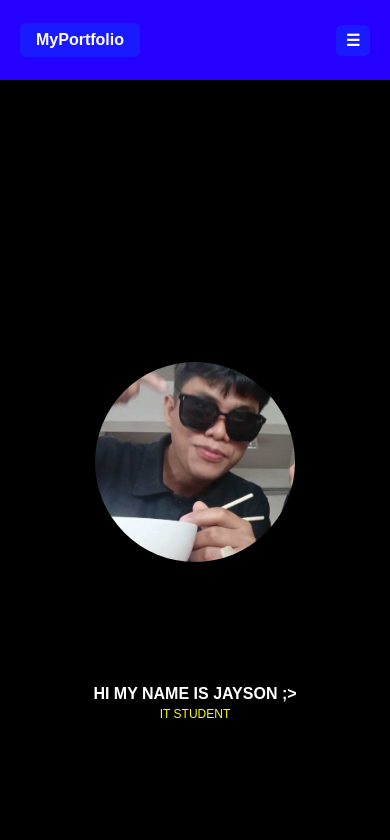
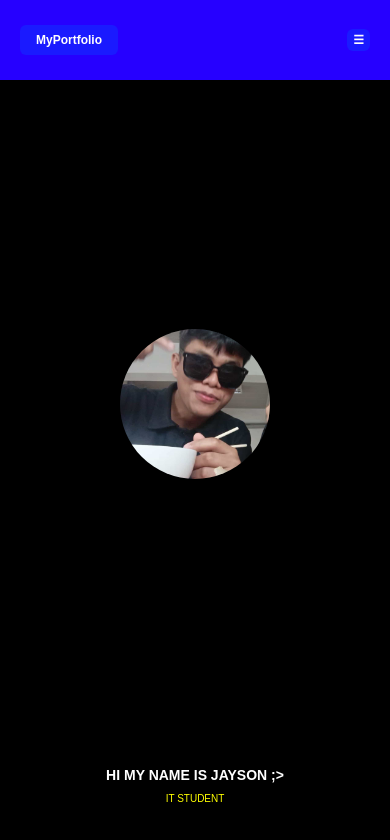
Before and after one commit to estrosasjayson8-prog/Estrosas-Info, a plain HTML site: page index.html in a window 390 px wide. Drawn offline with Linux system fonts and the light colour scheme.

Commit message:
Update style.css

```diff
--- a/style.css
+++ b/style.css
@@ -1,9 +1,9 @@
+/* Base styles (Desktop first) */
 * {
   margin: 0;
   padding: 0;
   box-sizing: border-box;
 }
-
 
 body {
   min-height: 100vh;
@@ -11,7 +11,6 @@ body {
   font-family: Arial, sans-serif;
   color: white;
 }
-
 
 .grid-container {
   display: grid;
@@ -23,7 +22,6 @@ body {
     "profile content";
   overflow: hidden;
 }
-
 
 .navbar {
   grid-area: navbar;
@@ -48,7 +46,6 @@ body {
   display: inline-block;
 }
 
-
 .menu-btn {
   display: none;
   background-color: #1a1aff;
@@ -67,12 +64,9 @@ body {
   color: black;
 }
 
-
 .navbar ul {
   display: flex;
   list-style: none;
-  padding: 0;
-  margin: 0;
 }
 
 .navbar ul li {
@@ -80,7 +74,6 @@ body {
   padding: 8px 16px;
   border-radius: 6px;
   background-color: #1a1aff;
-  display: inline-block;
   transition: background-color 0.4s ease, transform 0.4s ease, color 0.3s ease;
 }
 
@@ -100,26 +93,14 @@ body {
   text-decoration: none;
   font-size: 16px;
   transition: color 0.3s ease;
-  display: block;
-  user-select: none;
-  text-align: center;
 }
-
-.navbar ul li a:hover {
-  color: #ffdd57;
-  transition: transform 0.4s ease, background-color 0.4s ease;
-  padding: 6px 12px;
-  border-radius: 5px;
-}
-
 
 .profile {
   grid-area: profile;
   display: flex;
-  justify-content: right;
+  justify-content: center;
   align-items: center;
   padding: 20px;
-  height: 100%;
 }
 
 .profile img {
@@ -129,7 +110,6 @@ body {
   object-fit: cover;
 }
 
-
 .content {
   grid-area: content;
   display: flex;
@@ -138,7 +118,6 @@ body {
   align-items: center;
   text-align: center;
   padding: 40px;
-  height: 100%;
 }
 
 .content h1 {
@@ -152,173 +131,124 @@ body {
   font-size: 18px;
 }
 
+
+
+/* Tablet: 992px and below */
+@media (max-width: 992px) {
+  .profile img {
+    width: 260px;
+    height: 260px;
+  }
+  .content h1 {
+    font-size: 28px;
+  }
+  .content p {
+    font-size: 16px;
+  }
+}
+
+/* Medium Tablet: 860px and below */
+@media (max-width: 860px) {
+  .profile img {
+    width: 240px;
+    height: 240px;
+  }
+  .content h1 {
+    font-size: 25px;
+  }
+  .content p {
+    font-size: 15px;
+  }
+}
+
+/* Small Tablet: 768px */
 @media (max-width: 768px) {
   .grid-container {
     grid-template-columns: 1fr;
-    grid-template-rows: auto auto auto;
     grid-template-areas:
       "navbar"
       "profile"
       "content";
   }
 
-  .profile {
-    padding: 30px;
-  }
-
-  .content {
-    padding: 30px 20px;
-  }
-
   .navbar {
-    flex-direction: row;
-    justify-content: space-between;
-    align-items: center;
-    padding: 0 20px;
     height: 80px;
-    flex-wrap: nowrap;
-  }
-
-  .logo {
-    margin-bottom: 0;
-    text-align: left;
-    font-size: 18px;
-  }
-
- .content h1 {
-    font-size: 21px;
-    margin-bottom: 7px;
-  }
-
-  .content p {
-    font-size: 14px;
   }
 
   .menu-btn {
     display: block;
-    font-size: 18px;
-    padding: 8px 12px;
   }
 
   .navbar ul {
     display: none;
   }
+
+  .profile img {
+    width: 220px;
+    height: 220px;
+  }
+
+  .content h1 {
+    font-size: 21px;
+  }
+  .content p {
+    font-size: 14px;
+  }
 }
 
-
-@media (max-width: 668px) {
-  .grid-container {
-    grid-template-columns: 1fr;
-    grid-template-rows: auto auto auto;
-    grid-template-areas:
-      "navbar"
-      "profile"
-      "content";
+/* Mobile: 700px */
+@media (max-width: 700px) {
+  .profile img {
+    width: 200px;
+    height: 200px;
   }
 
-  .profile {
-  grid-area: profile;
-  display: flex;
-  justify-content: center;
-  align-items: center;
-  padding: 30px;
-  height: 100%;
-}
-
-  .profile img {
-  width: 250px;
-  height: 250px;
-  border-radius: 50%;
-  object-fit: cover;
-}
-  .content {
-    padding: 28px 18px;
-  }
-
-  .navbar {
-    flex-direction: row;
-    justify-content: space-between;
-    align-items: center;
-    padding: 0 18px;
-    height: 78px;
-    flex-wrap: nowrap;
-  }
-
-  .logo {
-    margin-bottom: 0;
-    text-align: left;
-    font-size: 16px;
-  }
-
- .content h1 {
+  .content h1 {
     font-size: 19px;
-    margin-bottom: 7px;
   }
 
   .content p {
-    font-size: 12px;
-  }
-
-  .menu-btn {
-    display: block;
-    font-size: 16px;
-    padding: 6px 10px;
-  }
-
-  .navbar ul {
-    display: none;
+    font-size: 13px;
   }
 }
 
-@media (max-width: 480px) {
-  .profile {
-    padding: 10px;
-    border-radius: 10%;
-    border-color: white;
-     align-items: right center;
+/* Small Mobile: 600px */
+@media (max-width: 600px) {
+  .profile img {
+    width: 180px;
+    height: 180px;
   }
-
-  .profile img {
-    width: 200px;
-    height: 200px;
-      border-radius: 50%;
-    border-color: white;
+  .logo {
+    font-size: 14px;
   }
-
-  .content {
-    padding: 0 10px;
-    margin-top: -50px;
-  }
-
   .content h1 {
     font-size: 16px;
-    margin-bottom: 4px;
   }
+  .content p {
+    font-size: 11px;
+  }
+  .menu-btn {
+    font-size: 14px;
+  }
+}
 
-  .content p {
+/* Extra Small: 480px */
+@media (max-width: 480px) {
+  .profile img {
+    width: 150px;
+    height: 150px;
+  }
+  .logo {
     font-size: 12px;
   }
-
-  .logo {
-    font-size: 16px;
+  .content h1 {
+    font-size: 14px;
   }
-
-  .navbar {
-    padding: 0 20px;
-    height: 80px; /* 🔧 Force consistent height */
-    flex-direction: row;
-    justify-content: space-between;
-    align-items: center;
-    flex-wrap: nowrap; /* 🔧 Prevent wrap */
+  .content p {
+    font-size: 10px;
   }
-
-  .navbar ul li a {
-    font-size: 13px;
-    padding: 6px 0;
-  }
-
   .menu-btn {
-    font-size: 16px;
-    padding: 6px 10px;
+    font-size: 12px;
+    padding: 4px 6px;
   }
 }
```
